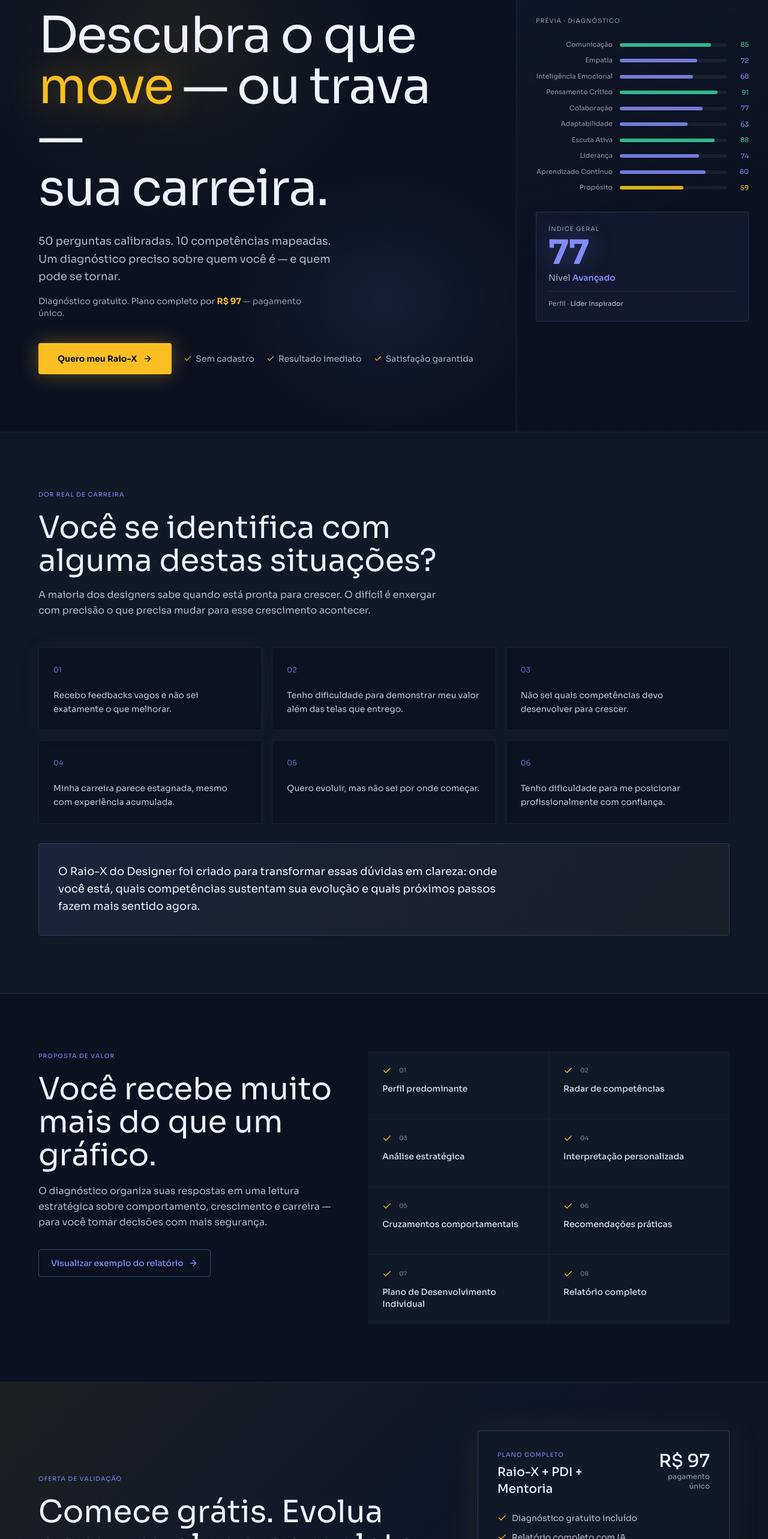
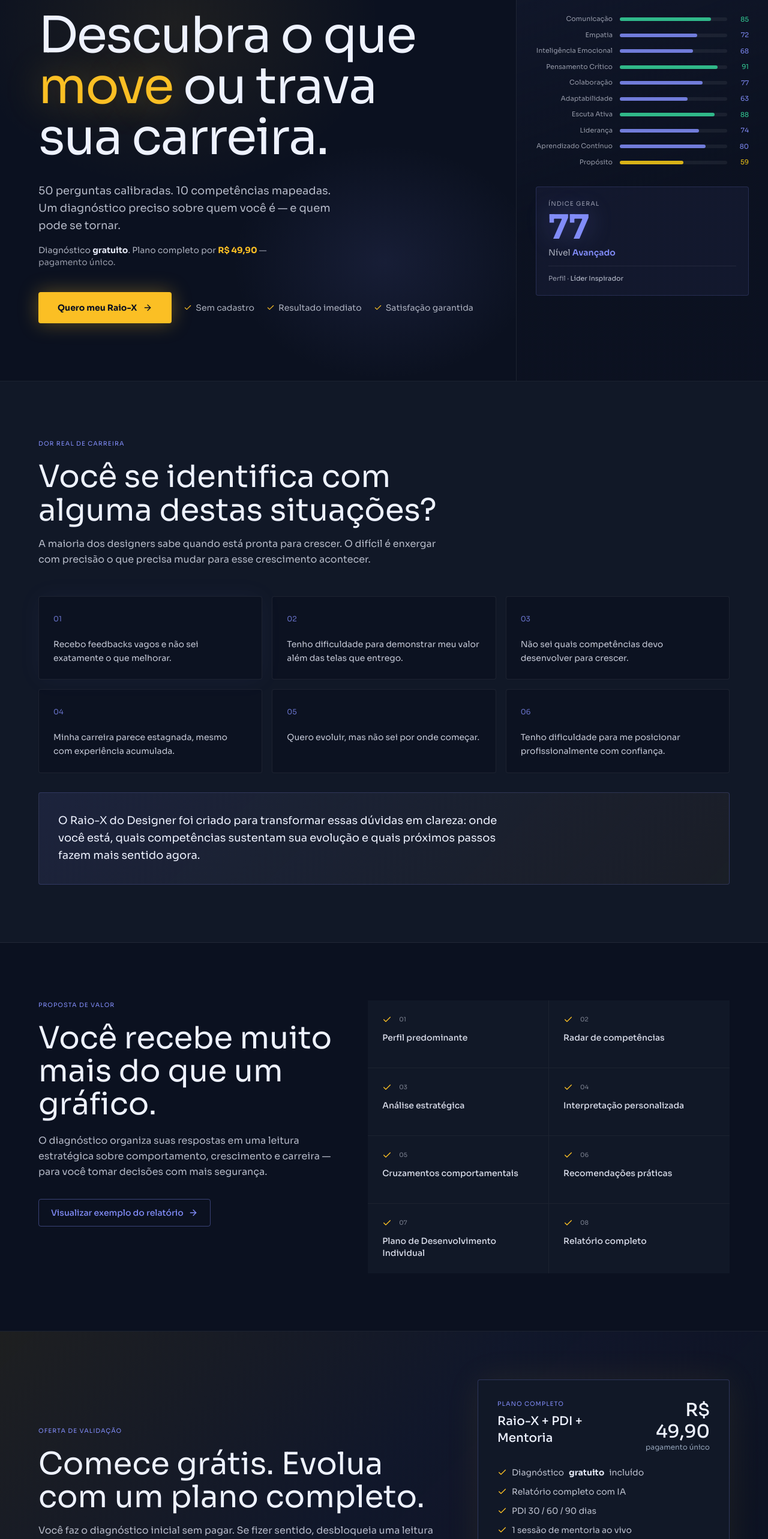
Before and after one commit to naufelpatrick/raio-x-soft-skills-mvp, a React (Vite) app: page / in a window 1280 px wide. Shown: the part 234-2800 px from the top of the page at 60% size. Built offline with nearby package versions, Linux system fonts and the light colour scheme.

Commit message:
copy: ajusta hero e preco

```diff
--- a/src/App.jsx
+++ b/src/App.jsx
@@ -7,7 +7,15 @@ import {
 
 // ─── CONFIG ───────────────────────────────────────────────────────────────────
 const OWNER_WHATSAPP = "554991106400";
-const PRODUCT_PRICE = "R$ 97";
+const PRODUCT_PRICE = "R$ 49,90";
+
+function BoldFreeText({ children }) {
+  if (typeof children !== "string") return children;
+  const parts = children.split(/(gratuito)/gi);
+  return parts.map((part, index) => (
+    part.toLowerCase() === "gratuito" ? <strong key={index} className="font-bold text-foreground/95">{part}</strong> : part
+  ));
+}
 
 // ─── SIMPLE MARKDOWN RENDERER ────────────────────────────────────────────────
 function MarkdownText({ children }) {
@@ -299,18 +307,18 @@ function Landing({ onStart }) {
         </div>
         <div className="relative z-10 flex flex-col justify-center px-6 lg:px-16 py-24">
           <div className="inline-flex items-center gap-2 px-3 py-1.5 rounded-full text-xs font-medium mb-12 w-fit" style={{ backgroundColor: "rgba(251,191,36,0.1)", border: "1px solid rgba(251,191,36,0.3)", color: "#FBBF24" }}>
-            <Zap className="w-3 h-3" /> Avaliação gratuita · 15 minutos
+            <Zap className="w-3 h-3" /> Avaliação <strong>gratuita</strong> · 15 minutos
           </div>
           <h1 className="leading-[1.02] mb-8 tracking-tight" style={{ fontFamily: "var(--font-display)", fontSize: "clamp(3.2rem, 6.5vw, 6rem)" }}>
             Descubra o que<br />
             <span style={{ color: "#FBBF24", textShadow: "0 0 60px rgba(251,191,36,0.35)" }}>move</span>
-            {" — ou trava —"}<br />
+            {" ou trava"}<br />
             sua carreira.
           </h1>
           <p className="text-foreground/75 text-lg leading-relaxed mb-4 max-w-lg">50 perguntas calibradas. 10 competências mapeadas. Um diagnóstico preciso sobre quem você é — e quem pode se tornar.</p>
           <p className="text-sm mb-10 max-w-md">
-            <span className="text-foreground/70">Diagnóstico gratuito. Plano completo por </span>
-            <span className="font-bold" style={{ color: "#FBBF24" }}>R$ 97</span>
+            <span className="text-foreground/70">Diagnóstico <strong className="font-bold text-foreground/95">gratuito</strong>. Plano completo por </span>
+            <span className="font-bold" style={{ color: "#FBBF24" }}>{PRODUCT_PRICE}</span>
             <span className="text-foreground/60"> — pagamento único.</span>
           </p>
           <div className="flex flex-col sm:flex-row items-start sm:items-center gap-5">
@@ -408,7 +416,7 @@ function Landing({ onStart }) {
             </div>
             <div className="space-y-3 mb-7">
               {["Diagnóstico gratuito incluído", "Relatório completo com IA", "PDI 30 / 60 / 90 dias", "1 sessão de mentoria ao vivo"].map((item) => (
-                <p key={item} className="flex items-center gap-2 text-sm text-foreground/78"><Check className="w-4 h-4" style={{ color: "#FBBF24" }} /> {item}</p>
+                <p key={item} className="flex items-center gap-2 text-sm text-foreground/78"><Check className="w-4 h-4" style={{ color: "#FBBF24" }} /> <BoldFreeText>{item}</BoldFreeText></p>
               ))}
             </div>
             <button onClick={onStart} className="w-full flex items-center justify-center gap-2 px-6 py-3.5 rounded-sm font-bold hover:opacity-90 hover:-translate-y-0.5 active:scale-[0.98] transition-all text-sm" style={{ backgroundColor: "#FBBF24", color: "#0B1120" }}>
@@ -484,8 +492,8 @@ function Landing({ onStart }) {
           </div>
           <div className="mt-px bg-card grid grid-cols-1 sm:grid-cols-[1fr_auto] gap-6 px-8 py-6 border border-t-0" style={{ borderColor: "var(--border)" }}>
             <div className="flex flex-wrap items-center gap-x-8 gap-y-2">
-              <div><span className="text-2xl font-mono font-medium">R$ 97</span><span className="text-xs text-muted-foreground ml-2">pagamento único · sem assinatura</span></div>
-              {["Diagnóstico gratuito incluído", "Resultado imediato", "Satisfação garantida ou reembolso"].map((g) => (<span key={g} className="flex items-center gap-1.5 text-xs text-muted-foreground"><Check className="w-3 h-3" style={{ color: "#FBBF24" }} /> {g}</span>))}
+              <div><span className="text-2xl font-mono font-medium">{PRODUCT_PRICE}</span><span className="text-xs text-muted-foreground ml-2">pagamento único · sem assinatura</span></div>
+              {["Diagnóstico gratuito incluído", "Resultado imediato", "Satisfação garantida ou reembolso"].map((g) => (<span key={g} className="flex items-center gap-1.5 text-xs text-muted-foreground"><Check className="w-3 h-3" style={{ color: "#FBBF24" }} /> <BoldFreeText>{g}</BoldFreeText></span>))}
             </div>
             <button onClick={onStart} className="flex items-center gap-2 px-6 py-3 rounded-sm font-semibold hover:opacity-90 hover:-translate-y-0.5 transition-all text-sm self-center shrink-0" style={{ backgroundColor: "#FBBF24", color: "#0B1120" }}>Descobrir meu perfil profissional <ArrowRight className="w-4 h-4" /></button>
           </div>
@@ -649,8 +657,8 @@ function Landing({ onStart }) {
           <div className="space-y-3">
             {FAQS.map((item) => (
               <div key={item.q} className="rounded-sm border border-border bg-background p-6">
-                <h3 className="text-sm font-semibold mb-2">{item.q}</h3>
-                <p className="text-sm text-foreground/72 leading-relaxed">{item.a}</p>
+                <h3 className="text-sm font-semibold mb-2"><BoldFreeText>{item.q}</BoldFreeText></h3>
+                <p className="text-sm text-foreground/72 leading-relaxed"><BoldFreeText>{item.a}</BoldFreeText></p>
               </div>
             ))}
           </div>
@@ -668,7 +676,7 @@ function Landing({ onStart }) {
               Você sabe criar.<br /><span style={{ color: "#FBBF24" }}>Agora conheça quem cria.</span>
             </h2>
             <p className="text-foreground/75 mb-4 text-lg leading-relaxed max-w-lg">Designers excepcionais dominam ferramentas — mas também dominam a si mesmos. Comece pelo diagnóstico.</p>
-            <p className="text-sm text-foreground/70 mb-10">Diagnóstico <span className="text-foreground/90 font-semibold">gratuito</span>.{" "}Plano completo com IA + mentoria por <span className="font-bold" style={{ color: "#FBBF24" }}>R$ 97</span> — pagamento único.</p>
+            <p className="text-sm text-foreground/70 mb-10">Diagnóstico <span className="text-foreground/95 font-bold">gratuito</span>.{" "}Plano completo com IA + mentoria por <span className="font-bold" style={{ color: "#FBBF24" }}>{PRODUCT_PRICE}</span> — pagamento único.</p>
             <div className="flex flex-col gap-4">
               <button onClick={onStart} className="inline-flex items-center gap-2.5 rounded-sm font-bold hover:opacity-90 hover:-translate-y-0.5 active:scale-[0.98] transition-all whitespace-nowrap w-fit" style={{ backgroundColor: "#FBBF24", color: "#0B1120", boxShadow: "0 0 40px rgba(251,191,36,0.3)", padding: "16px 36px", fontSize: "15px" }}>
                 Quero meu Raio-X <ArrowRight className="w-4 h-4 shrink-0" />
@@ -757,7 +765,7 @@ function AboutPage({ onBack, onStart }) {
       </section>
       <section className="px-6 lg:px-16 py-20 bg-card">
         <div className="max-w-5xl mx-auto flex flex-col sm:flex-row items-start sm:items-center justify-between gap-8">
-          <div><h3 className="text-2xl mb-2" style={{ fontFamily: "var(--font-display)" }}>Pronto para começar?</h3><p className="text-sm text-muted-foreground">O diagnóstico é gratuito e leva 15 minutos.</p></div>
+          <div><h3 className="text-2xl mb-2" style={{ fontFamily: "var(--font-display)" }}>Pronto para começar?</h3><p className="text-sm text-muted-foreground">O diagnóstico é <strong className="font-bold text-foreground/95">gratuito</strong> e leva 15 minutos.</p></div>
           <button onClick={onStart} className="flex items-center gap-2 px-8 py-4 rounded-sm font-semibold hover:opacity-90 transition-opacity text-sm shrink-0" style={{ backgroundColor: "#FBBF24", color: "#0B1120" }}>Quero meu Raio-X <ArrowRight className="w-4 h-4" /></button>
         </div>
       </section>
@@ -1091,7 +1099,7 @@ function Results({ profileData, scores, answers, onReset }) {
             <div className="text-sm text-muted-foreground mt-2">Índice Geral · <span style={{ color: LEVEL_COLORS[generalLevel] }}>{generalLevel}</span></div>
           </div>
         </div>
-        <div className="inline-flex items-center gap-2 border border-border rounded-full px-3 py-1 text-[11px] text-muted-foreground font-mono"><Check className="w-3 h-3 text-primary" /> Diagnóstico gratuito</div>
+        <div className="inline-flex items-center gap-2 border border-border rounded-full px-3 py-1 text-[11px] text-muted-foreground font-mono"><Check className="w-3 h-3 text-primary" /> Diagnóstico <strong className="font-bold text-foreground/95">gratuito</strong></div>
         <div className="grid grid-cols-1 md:grid-cols-2 gap-5">
           <div className="bg-card border border-border rounded-sm p-6">
             <p className="text-[10px] text-muted-foreground font-mono uppercase tracking-widest mb-4">Mapa de competências</p>
```
